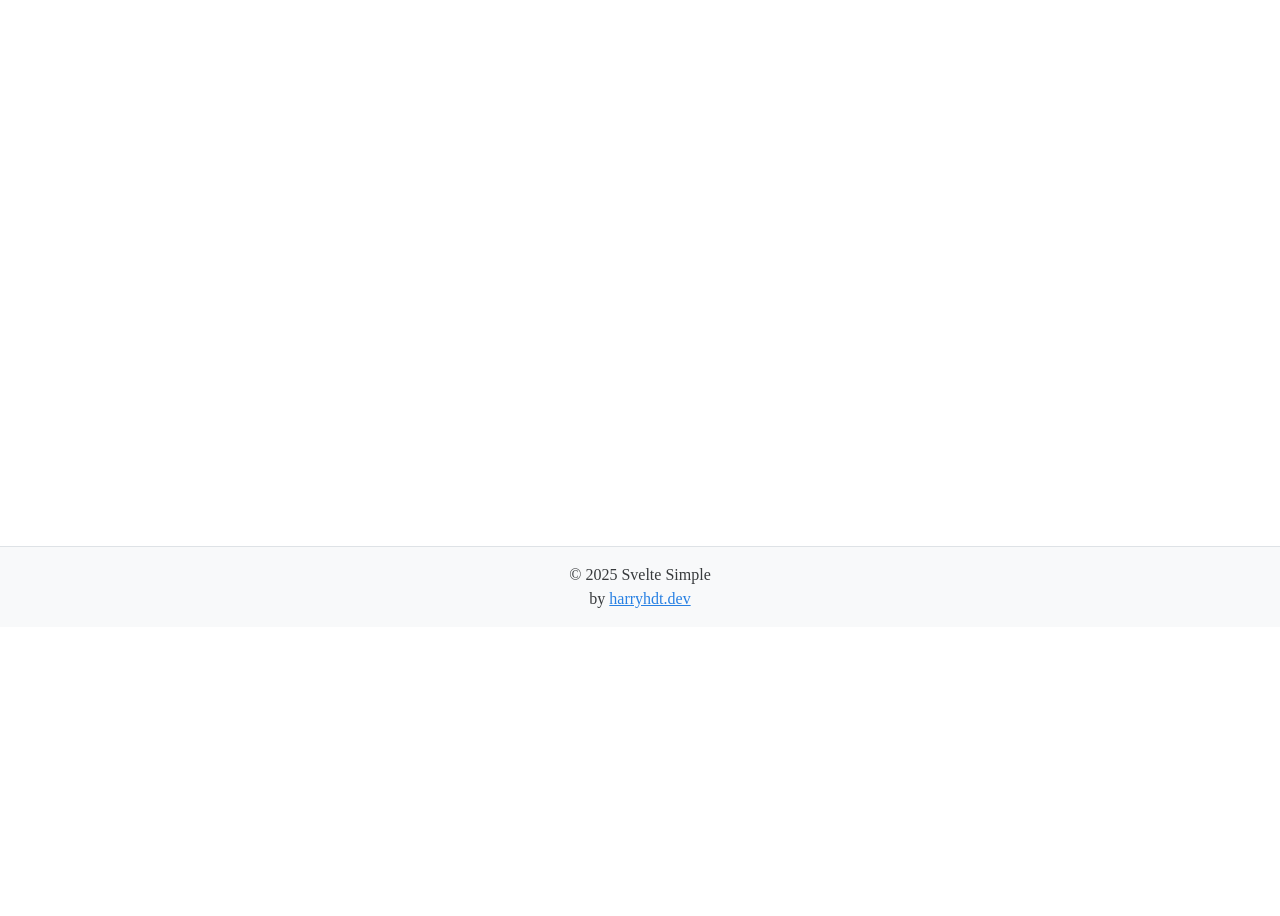
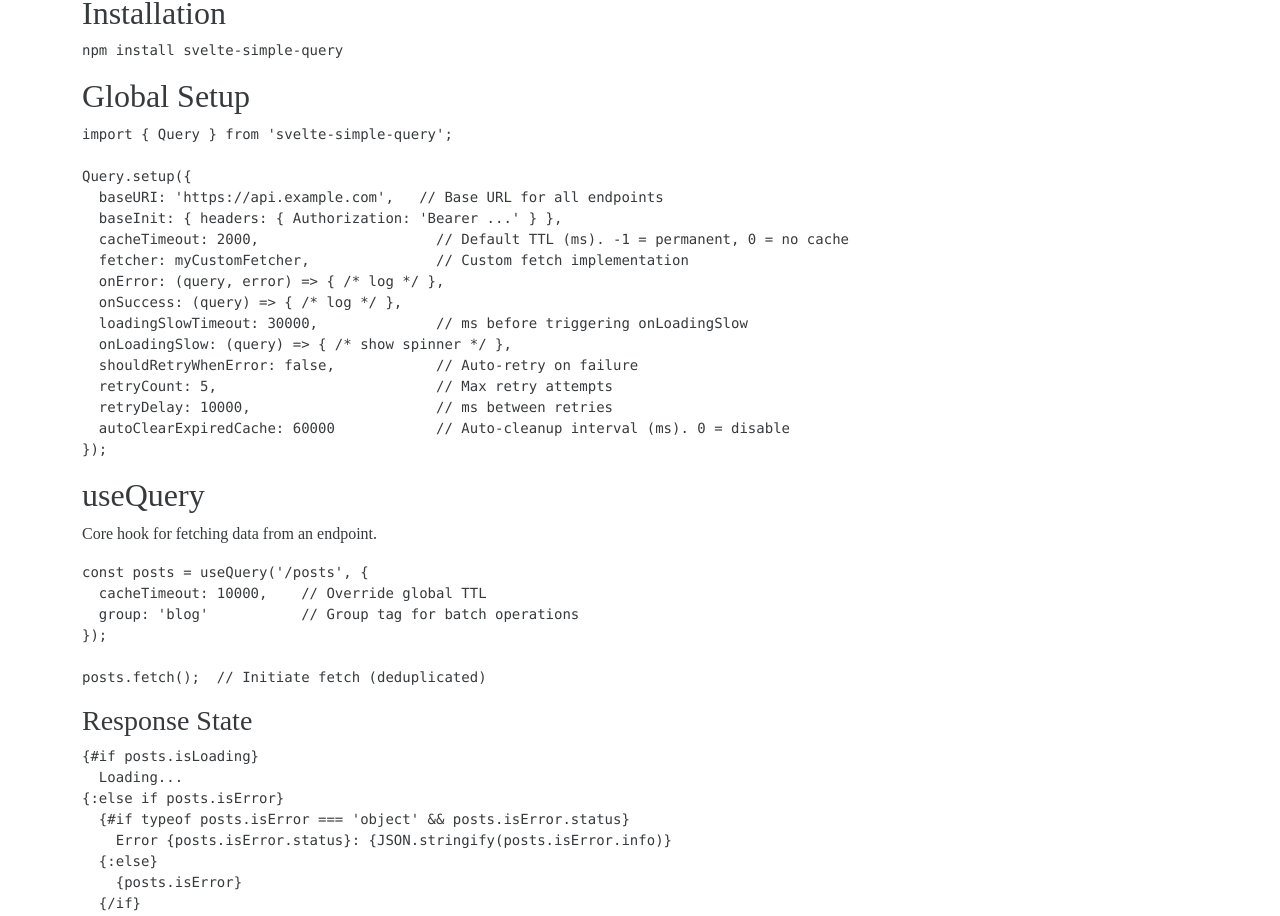
Before and after one commit to harryhdt/svelte-simple-usages, a SvelteKit app: page /docs/query/usage in a window 1280 px wide. Before the commit this address had no page. Shown: the part 177-1093 px from the top of the page. Before the commit the page ends 804 px from the top, so only its background shows below. Built offline with nearby package versions, Linux system fonts and the light colour scheme; a web font is replaced by a local one.

Commit message:
feat: add usage guide for svelte-simple-query with installation, setup, and examples

```diff
--- /dev/null
+++ b/src/routes/docs/query/usage/+page.svelte
@@ -0,0 +1,118 @@
+<div class="docs-content">
+	<h1 class="fw-bold mb-2">Usage Guide</h1>
+	<p class="lead text-muted mb-4">Complete walkthrough for svelte-simple-query.</p>
+
+	<h2>Installation</h2>
+	<pre><code>npm install svelte-simple-query</code></pre>
+
+	<h2>Global Setup</h2>
+	<pre><code>import &lbrace; Query &rbrace; from 'svelte-simple-query';
+
+Query.setup(&lbrace;
+  baseURI: 'https://api.example.com',   // Base URL for all endpoints
+  baseInit: &lbrace; headers: &lbrace; Authorization: 'Bearer ...' &rbrace; &rbrace;,
+  cacheTimeout: 2000,                     // Default TTL (ms). -1 = permanent, 0 = no cache
+  fetcher: myCustomFetcher,               // Custom fetch implementation
+  onError: (query, error) =&gt; &lbrace; /* log */ &rbrace;,
+  onSuccess: (query) =&gt; &lbrace; /* log */ &rbrace;,
+  loadingSlowTimeout: 30000,              // ms before triggering onLoadingSlow
+  onLoadingSlow: (query) =&gt; &lbrace; /* show spinner */ &rbrace;,
+  shouldRetryWhenError: false,            // Auto-retry on failure
+  retryCount: 5,                          // Max retry attempts
+  retryDelay: 10000,                      // ms between retries
+  autoClearExpiredCache: 60000            // Auto-cleanup interval (ms). 0 = disable
+&rbrace;);</code></pre>
+
+	<h2>useQuery</h2>
+	<p>Core hook for fetching data from an endpoint.</p>
+	<pre><code>const posts = useQuery('/posts', &lbrace;
+  cacheTimeout: 10000,    // Override global TTL
+  group: 'blog'           // Group tag for batch operations
+&rbrace;);
+
+posts.fetch();  // Initiate fetch (deduplicated)</code></pre>
+
+	<h3>Response State</h3>
+	<pre><code>&lbrace;#if posts.isLoading&rbrace;
+  Loading...
+&lbrace;:else if posts.isError&rbrace;
+  &lbrace;#if typeof posts.isError === 'object' && posts.isError.status&rbrace;
+    Error &lbrace;posts.isError.status&rbrace;: &lbrace;JSON.stringify(posts.isError.info)&rbrace;
+  &lbrace;:else&rbrace;
+    &lbrace;posts.isError&rbrace;
+  &lbrace;/if&rbrace;
+  &lt;button onclick=&lbrace;() =&gt; posts.refetch()&rbrace;&gt;Retry&lt;/button&gt;
+&lbrace;:else if posts.data&rbrace;
+  &lbrace;#each posts.data as post&rbrace;
+    ...
+  &lbrace;/each&rbrace;
+&lbrace;/if&rbrace;</code></pre>
+
+	<h3>Refetch</h3>
+	<pre><code>await posts.refetch();                       // Skip cache, fetch fresh
+await posts.refetch(&lbrace; disableLoading: true &rbrace;); // Silent background refresh</code></pre>
+
+	<h2>Cache Management</h2>
+	<pre><code>Query.cacheTimeout = 5000;   // Change global default
+
+// Per-query override
+const users = useQuery('/users', &lbrace; cacheTimeout: -1 &rbrace;); // Permanent cache
+
+// Manual operations
+Query.clear('/users');          // Clear single endpoint cache
+Query.clear();                  // Clear ALL cache
+Query.clearExpiredCache();      // Clear only expired entries
+Query.clearGroup('blog');       // Clear all queries in a group</code></pre>
+
+	<h2>Mutations</h2>
+	<pre><code>import &lbrace; mutate &rbrace; from 'svelte-simple-query';
+
+// After a POST/PUT/DELETE, update cache
+await mutate('/users/1', &lbrace;
+  data: updatedUser,             // Direct cache update
+  refetch: true                  // Also refetch from server (default: false when data provided)
+&rbrace;);
+
+// Optimistic update
+const prev = users.data;
+await mutate('/users/1', &lbrace;
+  populateCache: (current) =&gt; (&lbrace; ...current, name: 'New Name' &rbrace;),
+  refetch: false
+&rbrace;);
+// If server call fails, revert:
+await mutate('/users/1', &lbrace; data: prev &rbrace;);</code></pre>
+
+	<h2>Dynamic Queries</h2>
+	<p>Use <code>useSingleQuery</code> (alias <code>useDynamicQueries</code>) for parameterized or multiple endpoints.</p>
+	<pre><code>import &lbrace; useSingleQuery &rbrace; from 'svelte-simple-query';
+
+const posts = useSingleQuery((id) =&gt; `/posts/$&lbrace;id&rbrace;`);
+
+await posts['1'].fetch();
+await posts['2'].fetch();
+
+// Now data is available per key
+console.log(posts['1'].data);
+console.log(posts['2'].data);</code></pre>
+
+	<h2>Query Groups</h2>
+	<pre><code>const posts = useQuery('/posts', &lbrace; group: 'blog' &rbrace;);
+const authors = useQuery('/authors', &lbrace; groups: ['blog', 'admin'] &rbrace;);
+
+// Clear all blog-related queries
+Query.clearGroup('blog');
+
+// Get all queries in a group
+const blogQueries = Query.group('blog');</code></pre>
+
+	<h2>Error Handling & Retry</h2>
+	<pre><code>Query.setup(&lbrace;
+  shouldRetryWhenError: true,
+  retryCount: 3,
+  retryDelay: 5000,
+  onError: (query, error) =&gt; &lbrace;
+    console.error(`Failed: $&lbrace;query.endpoint&rbrace;`, error);
+  &rbrace;
+&rbrace;);</code></pre>
+	<p>Retries use unique error sequence IDs to prevent race conditions. If a new error occurs while retrying, the old retry chain is abandoned.</p>
+</div>
```
